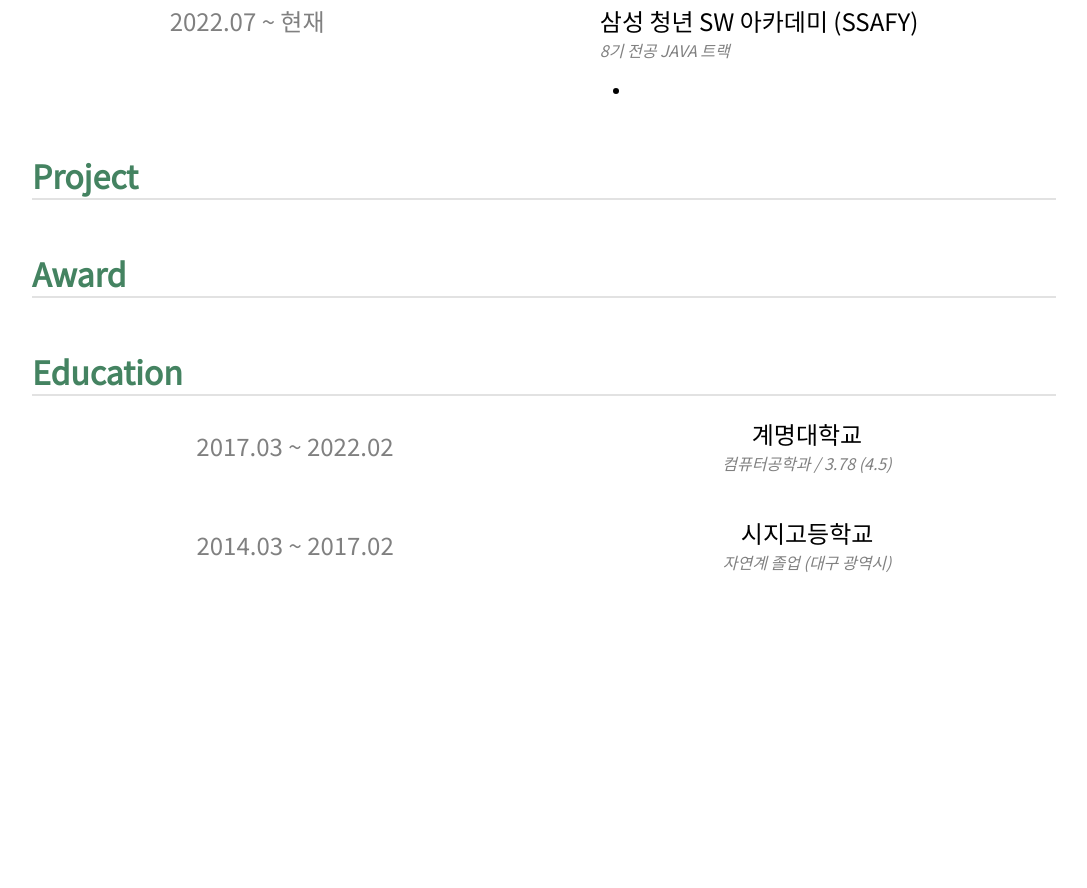
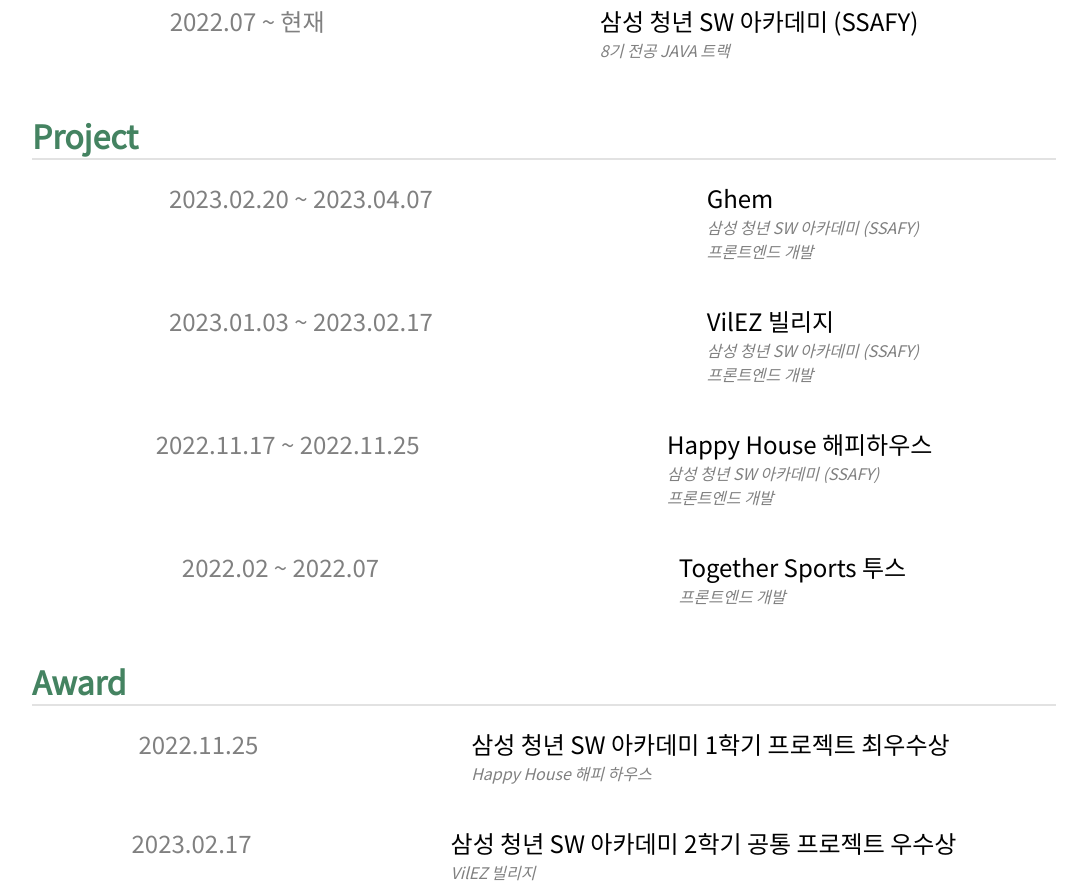
Before and after one commit to sagongjieun/sagongjieun.github.io, a plain HTML site: page index.html in a window 1280 px wide. Shown: the part 534-1422 px from the top of the page, without its empty margins (96-1183 px from the left). Before the commit the page ends 1158 px from the top, so only its background shows below. Drawn offline with Linux system fonts and the light colour scheme.

Commit message:
resume 내용 업데이트

```diff
--- a/index.html
+++ b/index.html
@@ -17,6 +17,8 @@
     </header>
     <main>
       <h1>사공지은</h1>
+
+      <!-- 프로필 -->
       <section>
         <h2 class="primary-mark">Profile</h2>
         <div class="divide-line"></div>
@@ -25,6 +27,8 @@
         <p>💻 <a href="https://github.com/sagongjieun">https://github.com/sagongjieun</a></p>
         <p>📒 <a href="https://velog.io/@gonyy__">https://velog.io/@gonyy__</a></p>
       </section>
+
+      <!-- 경험 -->
       <section>
         <h2 class="primary-mark">Experience</h2>
         <div class="divide-line"></div>
@@ -33,20 +37,68 @@
           <div>
             <h3>삼성 청년 SW 아카데미 (SSAFY)</h3>
             <i>8기 전공 JAVA 트랙</i>
-            <ul class="experience-ul">
-              <li></li>
-            </ul>
           </div>
         </div>
       </section>
+
+      <!-- 프로젝트 -->
       <section>
         <h2 class="primary-mark">Project</h2>
         <div class="divide-line"></div>
+        <div class="experience-wrapper">
+          <h3 style="color: gray">2023.02.20 ~ 2023.04.07</h3>
+          <div>
+            <h3>Ghem</h3>
+            <i>삼성 청년 SW 아카데미 (SSAFY)</i><br />
+            <i>프론트엔드 개발</i>
+          </div>
+        </div>
+        <div class="experience-wrapper">
+          <h3 style="color: gray">2023.01.03 ~ 2023.02.17</h3>
+          <div>
+            <h3>VilEZ 빌리지</h3>
+            <i>삼성 청년 SW 아카데미 (SSAFY)</i><br />
+            <i>프론트엔드 개발</i>
+          </div>
+        </div>
+        <div class="experience-wrapper">
+          <h3 style="color: gray">2022.11.17 ~ 2022.11.25</h3>
+          <div>
+            <h3>Happy House 해피하우스</h3>
+            <i>삼성 청년 SW 아카데미 (SSAFY)</i><br />
+            <i>프론트엔드 개발</i>
+          </div>
+        </div>
+        <div class="experience-wrapper">
+          <h3 style="color: gray">2022.02 ~ 2022.07</h3>
+          <div>
+            <h3>Together Sports 투스</h3>
+            <i>프론트엔드 개발</i>
+          </div>
+        </div>
       </section>
+
+      <!-- 수상 -->
       <section>
         <h2 class="primary-mark">Award</h2>
         <div class="divide-line"></div>
+        <div class="experience-wrapper">
+          <h3 style="color: gray">2022.11.25</h3>
+          <div>
+            <h3>삼성 청년 SW 아카데미 1학기 프로젝트 최우수상</h3>
+            <i>Happy House 해피 하우스</i>
+          </div>
+        </div>
+        <div class="experience-wrapper">
+          <h3 style="color: gray">2023.02.17</h3>
+          <div>
+            <h3>삼성 청년 SW 아카데미 2학기 공통 프로젝트 우수상</h3>
+            <i>VilEZ 빌리지</i>
+          </div>
+        </div>
       </section>
+
+      <!-- 교육 -->
       <section>
         <h2 class="primary-mark">Education</h2>
         <div class="divide-line"></div>
--- a/style.css
+++ b/style.css
@@ -87,6 +87,7 @@ p {
 .experience-wrapper {
   display: flex;
   flex-direction: row;
+  margin-bottom: 40px;
 }
 
 .experience-ul {
```
